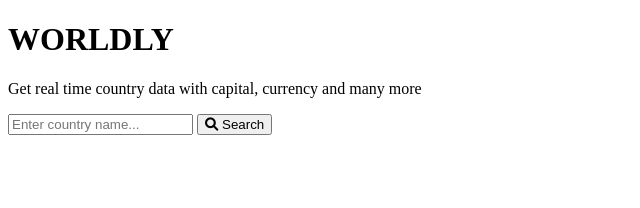
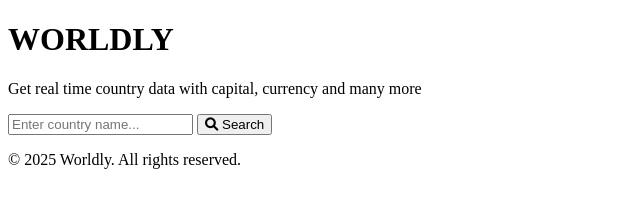
Before and after one commit to Shimuhere/final_mis455, a plain HTML site: page index.html in a window 1280 px wide. Shown: the whole page, without its empty margins (0-640 px from the left). Drawn offline with Linux system fonts and the light colour scheme.

Commit message:
footer done

```diff
--- a/index.html
+++ b/index.html
@@ -28,6 +28,9 @@
             </button>
         </div>
     </main>
+    <footer>
+        <p>&copy; 2025 Worldly. All rights reserved.</p>
+    </footer>
 
 </body>
 </html>
```
